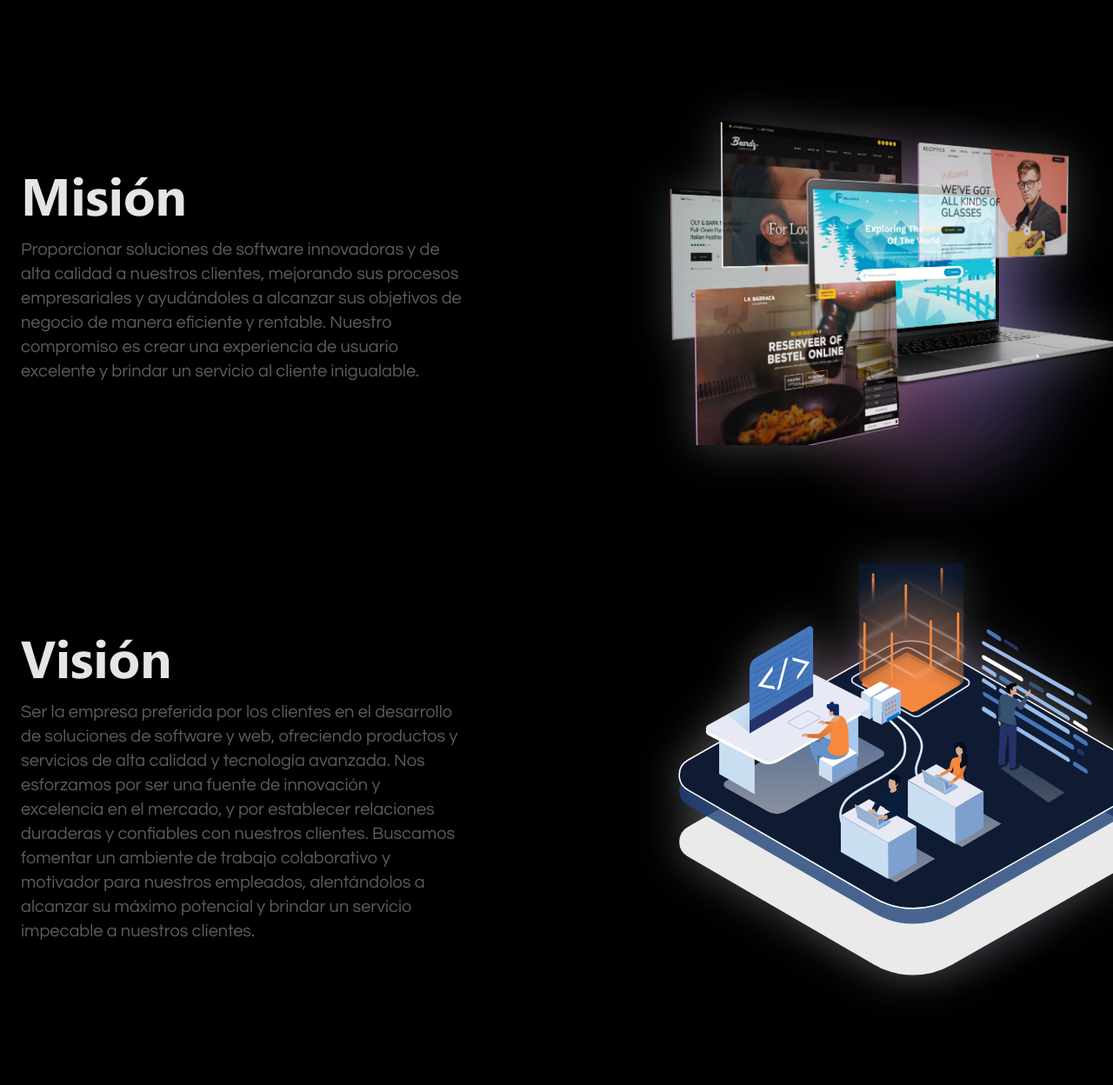
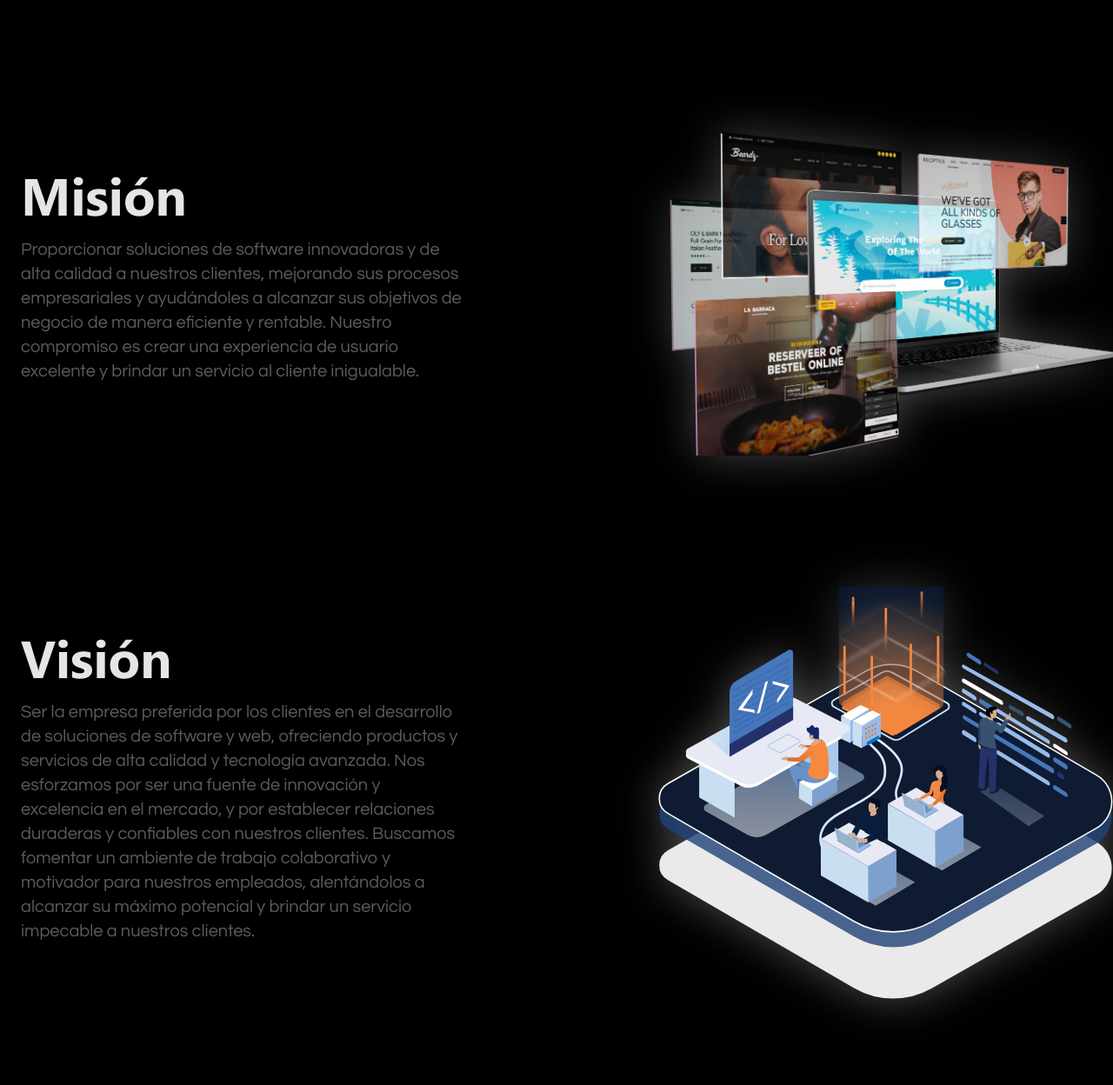
Before and after one commit to Boxode/Boxode, an Astro site: page / in a window 1280 px wide. Shown: the part 2472-3720 px from the top of the page at 87% size. Built offline with nearby package versions, Linux system fonts and the light colour scheme; Astro itself is replaced by a stand-in of ours.

Commit message:
🆕 tech image added in the component

```diff
--- a/src/components/About.tsx
+++ b/src/components/About.tsx
@@ -25,12 +25,12 @@ return (
   	  	  	  </p>
   	  	  	</div>
   	  	  </div>
-  	  	  <div className="mx-auto">
+  	  	  <div className="mx-auto flex items-center justify-center lg:justify-start">
   	  	  	<div className=" relative md:absolute -z-20">
-  	  	  		<div className="flex image-tech justify-center items-center relative flex-col px-6 sm:px-12 pt-8 w-96 lg:w-[700px] select-none z-20">
-  	  	  		  <div className='relative hidden md:block md:absolute w-40 lg:w-64 h-40 lg:h-64 amimation-delay-2000 bg-gradient-to-r from-[#EE609C] to-[#6564D9] rounded-full blur-2xl opacity-30 -z-20 animate-blob'></div>
+  	  	  		<div className="flex image-tech justify-center items-center relative flex-col px-6 sm:px-12 pt-8 w-96 lg:w-[700px] select-none z-20  md:hidden lg:block">
+  	  	  		  <div className='relative hidden md:absolute w-40 lg:w-64 h-40 lg:h-64 amimation-delay-2000 bg-gradient-to-r from-[#EE609C] to-[#6564D9] rounded-full blur-2xl opacity-30 -z-20 animate-blob'></div>
   	  	  		  <img src="/mockup.webp" alt="PC" loading='lazy' />
-  	  	  		  <div className='absolute lg:top-60 w-40 lg:w-64 h-40 lg:h-64 animation-delay-4000 bg-gradient-to-r from-[#EE609C] to-[#6564D9]  rounded-full blur-2xl opacity-30 -z-20 animate-blob text'> </div>
+  	  	  		  <div className='absolute hidden  lg:top-60 w-40 lg:w-64 h-40 lg:h-64 animation-delay-4000 bg-gradient-to-r from-[#EE609C] to-[#6564D9]  rounded-full blur-2xl opacity-30 -z-20 animate-blob text'> </div>
   	  	  		</div>
   	  	  	</div>
   	  	  </div>
@@ -53,12 +53,12 @@ return (
   	  	  	  </p>
   	  	  	</div>
   	  	  </div>
-  	  	  <div className="mx-auto">
+  	  	  <div className="mx-auto flex items-center justify-center lg:justify-start">
   	  	  	<div className=" relative md:absolute -z-20">
-  	  	  		<div className="flex image-tech justify-center items-center relative flex-col px-6 sm:px-12 pt-8 w-96 lg:w-[700px] select-none z-20">
-  	  	  		  <div className='relative hidden md:block md:absolute w-40 lg:w-64 h-40 lg:h-64 amimation-delay-2000 bg-gradient-to-r from-[#EE609C] to-[#6564D9] rounded-full blur-2xl opacity-30 -z-20 animate-blob'></div>
+  	  	  		<div className="flex image-tech justify-center items-center relative flex-col px-6 sm:px-12 pt-8 w-96 lg:w-[700px] select-none z-20  md:hidden lg:block">
+  	  	  		  <div className='relative hidden md:absolute w-40 lg:w-64 h-40 lg:h-64 amimation-delay-2000 bg-gradient-to-r from-[#EE609C] to-[#6564D9] rounded-full blur-2xl opacity-30 -z-20 animate-blob'></div>
   	  	  		  <img src="/software-dev.svg" alt="PC" loading='lazy' />
-  	  	  		  <div className='absolute lg:top-60 w-40 lg:w-64 h-40 lg:h-64 animation-delay-4000 bg-gradient-to-r from-[#EE609C] to-[#6564D9]  rounded-full blur-2xl opacity-30 -z-20 animate-blob text'> </div>
+  	  	  		  <div className='absolute hidden lg:top-60 w-40 lg:w-64 h-40 lg:h-64 animation-delay-4000 bg-gradient-to-r from-[#EE609C] to-[#6564D9]  rounded-full blur-2xl opacity-30 -z-20 animate-blob text'> </div>
   	  	  		</div>
   	  	  	</div>
   	  	  </div>
```
